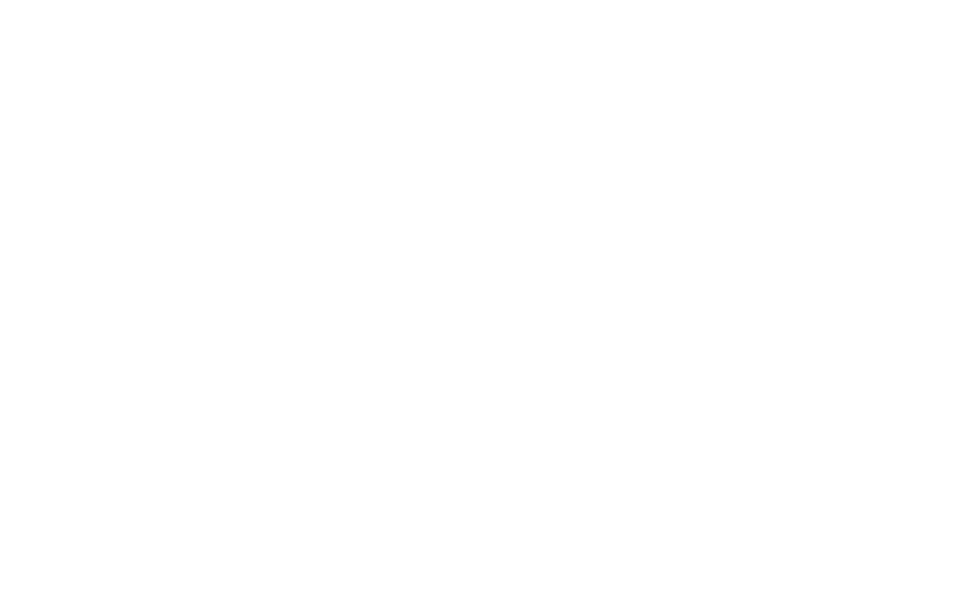
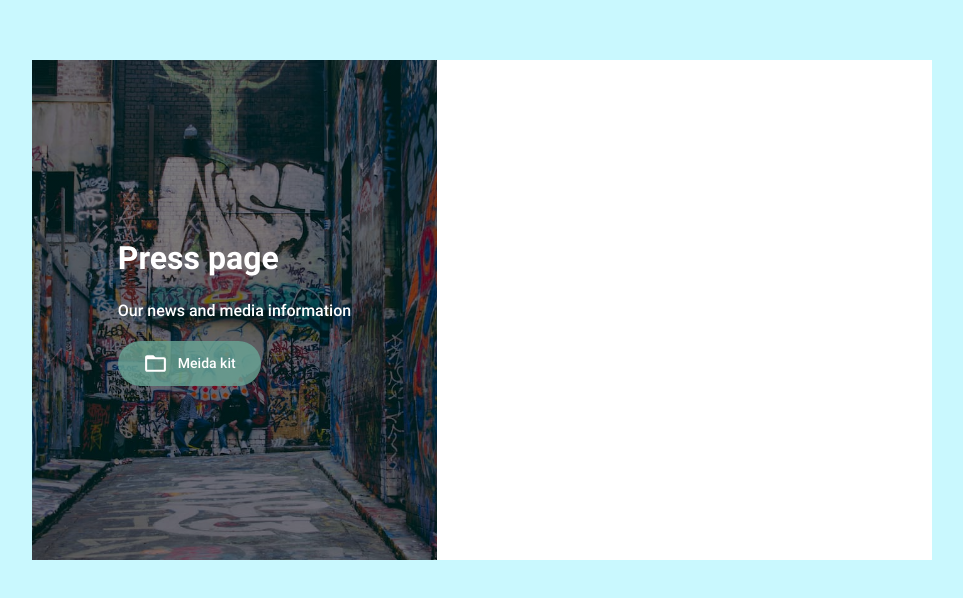
Before and after one commit to akbarjondev/front-loops-2-7, a plain HTML site: page index.html in a window 1280 px wide. Shown: the whole page, without its empty margins (158-1121 px from the left). Drawn offline with Linux system fonts and the light colour scheme.

Commit message:
Add fonts, create box left

```diff
--- a/css/styles.css
+++ b/css/styles.css
@@ -1,4 +1,12 @@
 /*fonts*/
+@font-face {
+  font-family: 'Roboto';
+  font-style: normal;
+  font-weight: 100;
+  src: url('../fonts/roboto-v20-latin-100.woff2') format('woff2'),
+       url('../fonts/roboto-v20-latin-100.woff') format('woff');
+}
+
 @font-face {
   font-family: "Roboto";
   font-style: normal;
@@ -22,3 +30,69 @@
 }
 
 /*general styles*/
+.body {
+  margin: 0;
+  padding: 0;
+  font-family: "Roboto", "Arial", sans-serif;
+  background-color: #c9f8fe;
+}
+*,
+*::before,
+*::after {
+  box-sizing: inherit;
+}
+
+/*main*/
+.press-article-box {
+  display: flex;
+  width: 900px;
+  height: 500px;
+  margin: 60px auto 0;
+  background-color: #ffffff;
+}
+.box__left {
+  display: flex;
+  flex-direction: column;
+  align-items: center;
+  justify-content: center;
+  width: 45%;
+  background-image: linear-gradient(to right, rgba(0, 0, 0, 0.5), rgba(0, 0, 0, 0.5)),
+                    url("../img/o-background.jpg");
+  background-repeat: no-repeat;
+  background-position: center;
+  -webkit-background-size: cover;
+  background-size: cover;
+}
+.box__heading {
+  margin: 0;
+  font-style: 32px;
+  line-height: 1.5;
+  font-weight: 700;
+  color: #ffffff;
+}
+.box__text {
+  margin: 20px 0 20px;
+  font-weight: 500;
+  color: #ffffff;
+}
+.box__mediakit {
+  display: inline-flex;
+  align-items: center;
+  padding: 10px 25px;
+  font-size: 14px;
+  font-weight: 500;
+  text-decoration: none;
+  color: #ffffff;
+  background-color: rgba(105, 166, 149, 0.8);
+  border-radius: 25px;
+}
+  .box__mediakit::before {
+    content: "";
+    width: 25px;
+    height: 25px;
+    margin-right: 10px;
+    background-image: url("../img/file.svg");
+    background-repeat: no-repeat;
+    -webkit-background-size: 25px;
+    background-size: 25px;
+  }
--- a/index.html
+++ b/index.html
@@ -9,7 +9,15 @@
   <link rel="stylesheet" href="css/normalize.css" />
   <link rel="stylesheet" href="css/styles.css" />
 </head>
-<body>
-
+<body class="body">
+	<div class="press-article-box">
+		<div class="box__left">
+			<div class="box__wrapper">
+				<h1 class="box__heading">Press page</h1>
+				<p class="box__text">Our news and media information</p>
+				<a class="box__mediakit" href="#">Meida kit</a>
+			</div>
+		</div><!-- End of box__ -->
+	</div>
 </body>
 </html>
```
Also changed, not shown: fonts/roboto-v20-latin-100.woff (added), fonts/roboto-v20-latin-100.woff2 (added), img/o-background.jpg (added).
